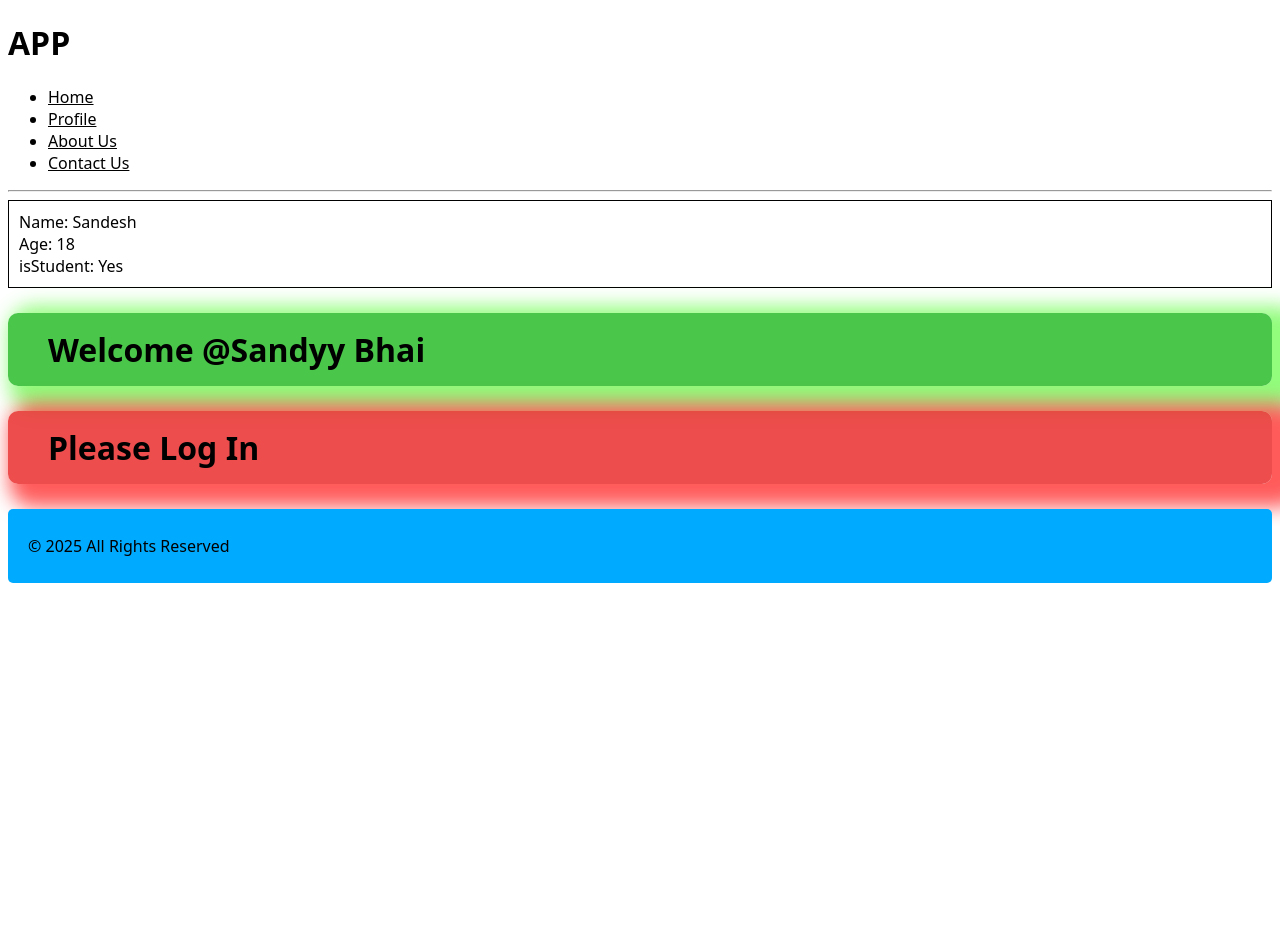
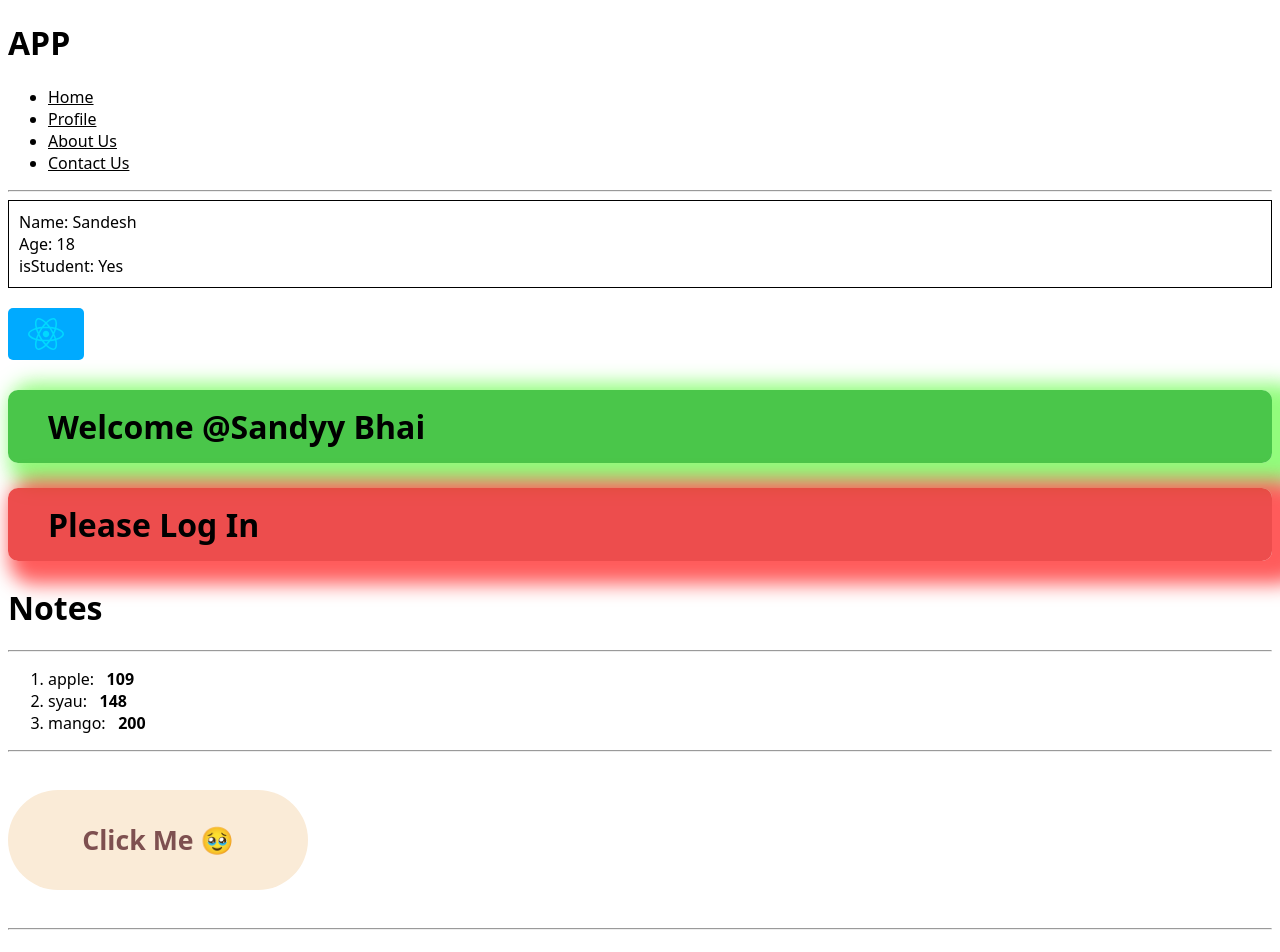
Before and after one commit to Sandesh-k18/react_Lrn, a React (Vite) app: page / in a window 1280 px wide. Shown: the top 952 px of the page. Before the commit the page ends 800 px from the top, so only its background shows below. Built offline with nearby package versions, Linux system fonts and the light colour scheme.

Commit message:
Click Events in React

```diff
--- a/src/App.jsx
+++ b/src/App.jsx
@@ -3,16 +3,30 @@ import Footer from "./footer.jsx";
 import Student from './student.jsx'
 import UserGreeting from './UserGreeting/userGreeting.jsx'
 import List from './List.jsx'
+import Button from "./Button/Button.jsx"
+import ProfilePic from "./ProfilePic.jsx";
+import Hooks from "./Hooks.jsx";
 
 function App() {
+
+    const fruits = [
+    { name: "apple", calories: 109 },
+    { name: "mango", calories: 200 },
+    { name: "banana", calories: 67 },
+    { name: "pear", calories: 45 },
+    { name: "syau", calories: 148 },
+  ];
 
   return (
     <>
       <Header />
       <Student name="Sandesh" age = {18} isStudent={true} />
+      <ProfilePic></ProfilePic>
       <UserGreeting isLoggedIn = {true} username = "@Sandyy Bhai" />
       <UserGreeting isLoggedIn = {false}/>
-      <List/>
+      <List items = {fruits} category= "fruits"/>
+      <Button />
+      <Hooks></Hooks>
       <Footer />
     </>
   );
--- /dev/null
+++ b/src/Button/Button.jsx
@@ -0,0 +1,39 @@
+import styles from './Button.module.css'
+
+function Button (){
+    const handleClick = () => {
+        console.log("OUCH !")
+    }
+    const handleClick2 = (name) => {
+        console.log(`${name}, Stop clicking me`)
+        alert(`${name}, Stop clicking me`)
+    }
+
+
+     const handleClick3 = (e) => {
+        console.log(e)
+     }
+     const handleClick4 = (e) => {
+        e.target.textContent = "OUCH !";
+     }
+
+    return (
+        <>
+        <hr />
+        <button onClick={handleClick}>
+           <h1>Click Me 🥹</h1>
+        </button>
+        <hr />
+        <br />
+        <button  onClick={()=> handleClick2("Brooo")}>
+           <h1  >DND Me 🤢</h1>
+        </button>
+        <hr />
+        <button onDoubleClick={(e)=>{handleClick4(e)}}>
+           <b> e Parameter</b>
+        </button>
+        <hr />
+        </>
+    )
+}
+export default Button;
--- /dev/null
+++ b/src/Button/Button.module.css
@@ -0,0 +1,22 @@
+button {
+    margin-top: 30px;
+    margin-bottom: 30px;
+    text-overflow: initial;
+    height: 100px;
+    width: 300px;
+    border-radius: 300px;
+    border : none;
+    background-color: antiquewhite;
+    cursor: pointer;
+
+
+}
+
+button h1 {
+    display: flex;
+    align-items: center;
+    justify-content: center;
+    color: rgb(126, 80, 80);
+    height: 50px;
+
+}
--- /dev/null
+++ b/src/Hooks.jsx
@@ -0,0 +1,12 @@
+function Hooks() {
+  return (<>
+
+
+
+
+
+
+  </>);
+}
+
+export default Hooks;
--- a/src/List.jsx
+++ b/src/List.jsx
@@ -1,15 +1,30 @@
-function List (){
+function List() {
+  const fruits = [
+    { name: "apple", calories: 109 },
+    { name: "mango", calories: 200 },
+    { name: "banana", calories: 67 },
+    { name: "pear", calories: 45 },
+    { name: "syau", calories: 148 },
+  ];
+
+  fruits.sort((a, b) => a.name.localeCompare(b.name));
+  fruits.sort((a, b) => a.calories - b.calories); //numeric
+
+ const HighCalFruits = fruits.filter((fruit)=> fruit.calories>=100);
 
 
-    return (
-        <>
+const list = HighCalFruits.map((fruit) => (
+    <li key={fruit.name}>
+      {fruit.name}: &nbsp; <b> {fruit.calories} </b>
+    </li>
+  ));
 
-
-
-
-        </>
-    )
-
-
+  return (
+    <>
+      <h1>Notes</h1>
+      <hr />
+      <ol>{list}</ol>
+    </>
+  );
 }
 export default List;
--- /dev/null
+++ b/src/ProfilePic.jsx
@@ -0,0 +1,29 @@
+function ProfilePic() {
+  const imgUrl = "./src/assets/react.svg";
+  const handleClick = (e) => {
+    e.target.style.display = "none";
+  };
+
+  const styles = {
+    backgroundColor: "hsl(200, 100%, 50%)",
+    marginTop: "20px",
+    color: "white",
+    padding: "10px 20px",
+    borderRadius: "5px",
+    border: "none",
+    cursor: "pointer",
+  };
+
+  return (
+    <>
+      <img
+        style={styles}
+        onDoubleClick={(e) => handleClick(e)}
+        src={imgUrl}
+        alt="ProfilePic"
+      />
+    </>
+  );
+}
+
+export default ProfilePic;
```
